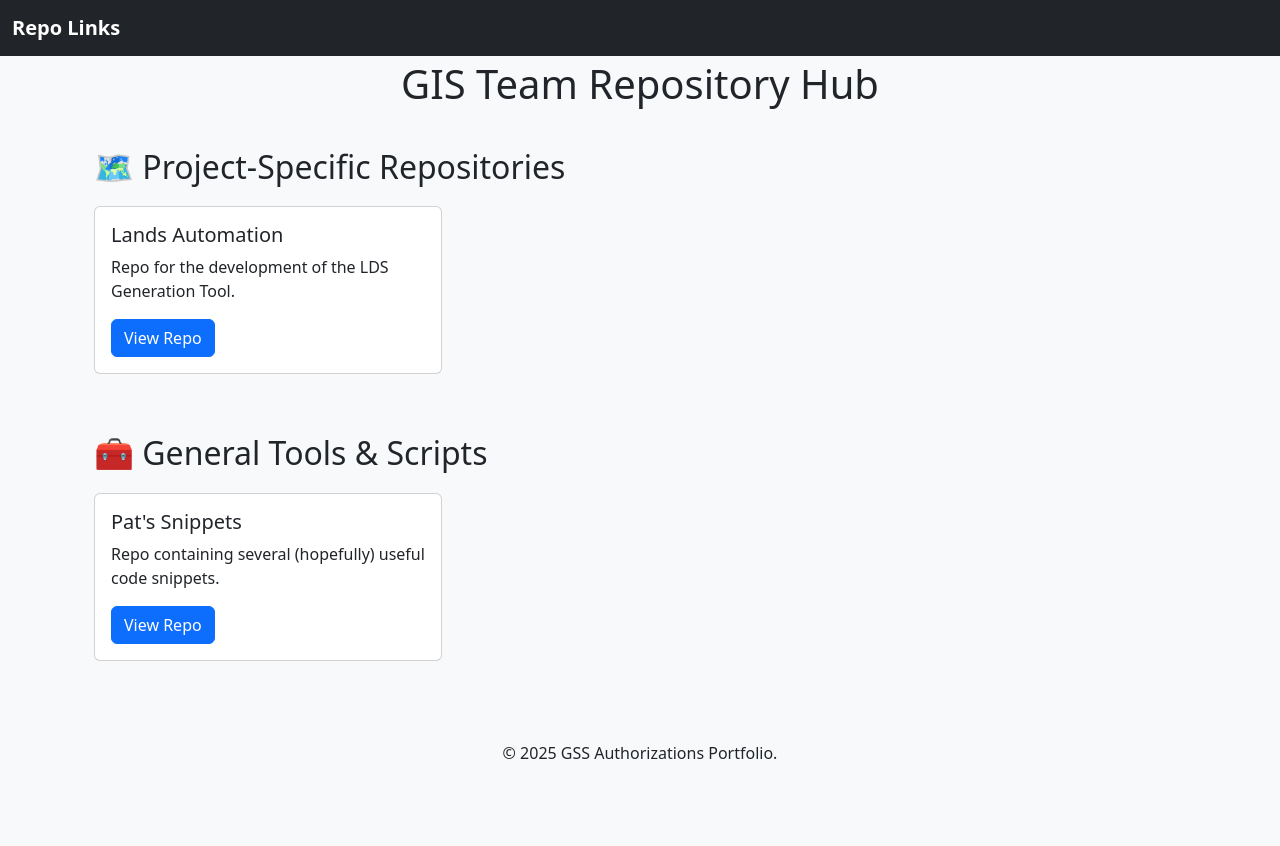
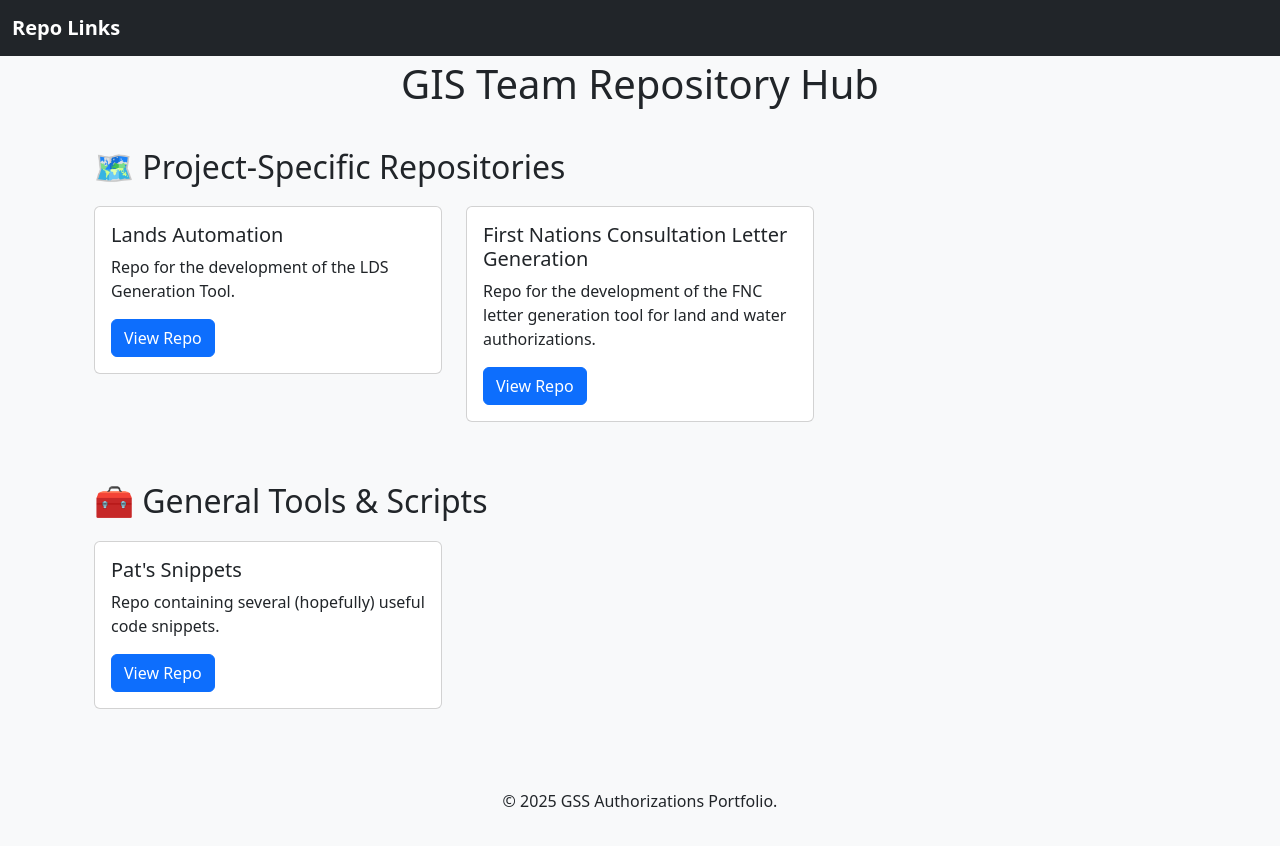
Before and after one commit to patjohns/pages_testing, a Jekyll site: the page built from index.html, in a window 1280 px wide. Shown: the top 846 px of the page. Built offline with Jekyll 4.4.1, drawn with Linux system fonts in a browser that asks for light colours.

Commit message:
Update index.html

```diff
--- a/index.html
+++ b/index.html
@@ -41,6 +41,15 @@ title: GIS Team Hub
             </div>
         </div>
         <!-- Add more project cards here -->
+        <div class="col-md-4">
+            <div class="card">
+                <div class="card-body">
+                    <h5 class="card-title">First Nations Consultation Letter Generation</h5>
+                    <p class="card-text">Repo for the development of the FNC letter generation tool for land and water authorizations.</p>
+                    <a href="https://github.com/bcgov-c/authorizations_fnc_letter_generation.git" class="btn btn-primary" target="_blank">View Repo</a>
+                </div>
+            </div>
+        </div>
     </div>
 
     <div class="section-title">
```
